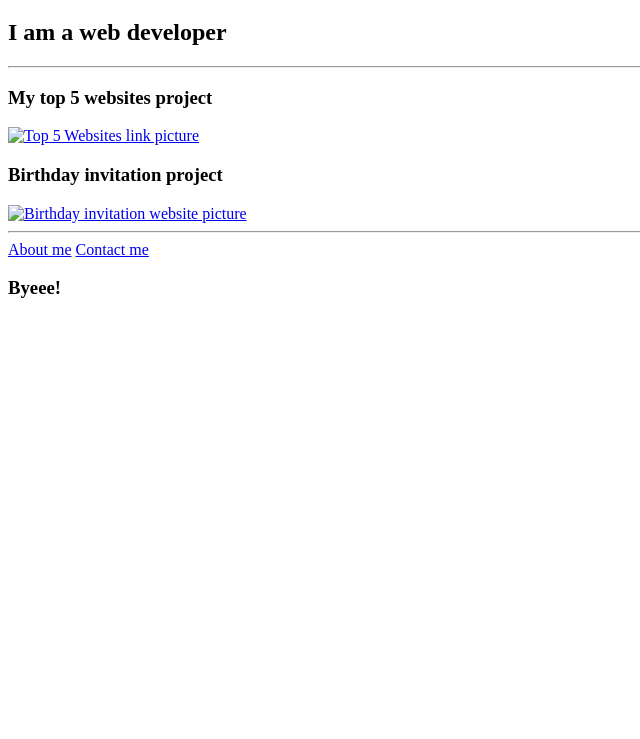
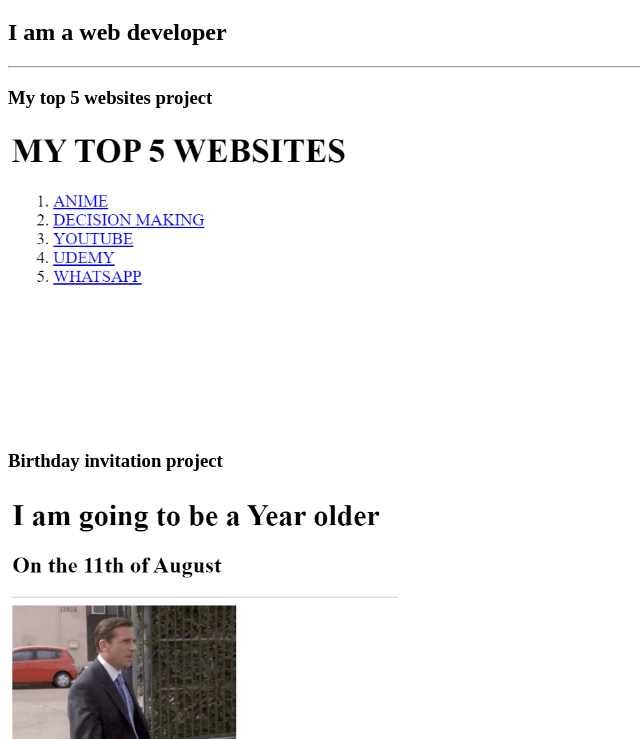
Before and after one commit to indhu111/html-portfolio, a plain HTML site: page index.html in a window 1280 px wide. Shown: the part 61-800 px from the top of the page, without its empty margins (0-640 px from the left). Drawn offline with Linux system fonts and the light colour scheme.

Commit message:
Add files via upload

```diff
--- a/index.html
+++ b/index.html
@@ -11,11 +11,11 @@
     <h2>I am a web developer</h2>
     <hr/>
     <h3>My top 5 websites project</h3>
-    <a href="./public/indhuss.html"><img src="./assets/images/Screenshot 2024-07-06 125141.png" height="300" alt="Top 5 Websites link picture"/></a>
+    <a href="./indhuss.html"><img src="./Screenshot 2024-07-06 125141.png" height="300" alt="Top 5 Websites link picture"/></a>
     <h3>Birthday invitation project</h3>
-    <a href="./public/indhus.html"><img src="./assets/images/Screenshot 2024-07-06 123639.png" height="500" alt="Birthday invitation website picture"/> </a>
+    <a href="./indhus.html"><img src="./Screenshot 2024-07-06 123639.png" height="500" alt="Birthday invitation website picture"/> </a>
     <hr/>
-    <a href="./public/about.html">About me</a> <a href="./public/contact.html">Contact me</a>
+    <a href="./about.html">About me</a> <a href="./contact.html">Contact me</a>
     <h3>Byeee!</h3>
 </body>
 </html>
```
